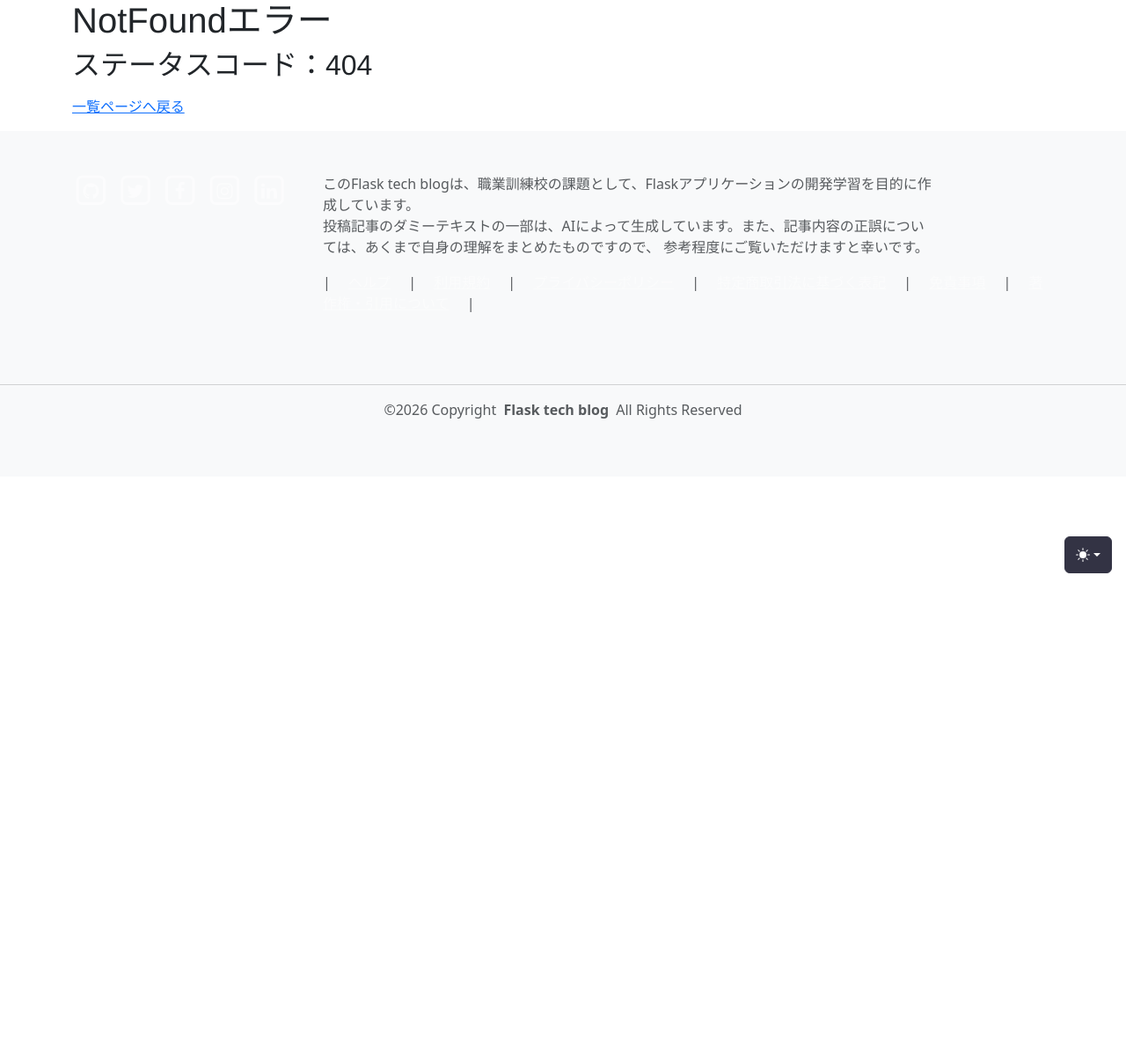
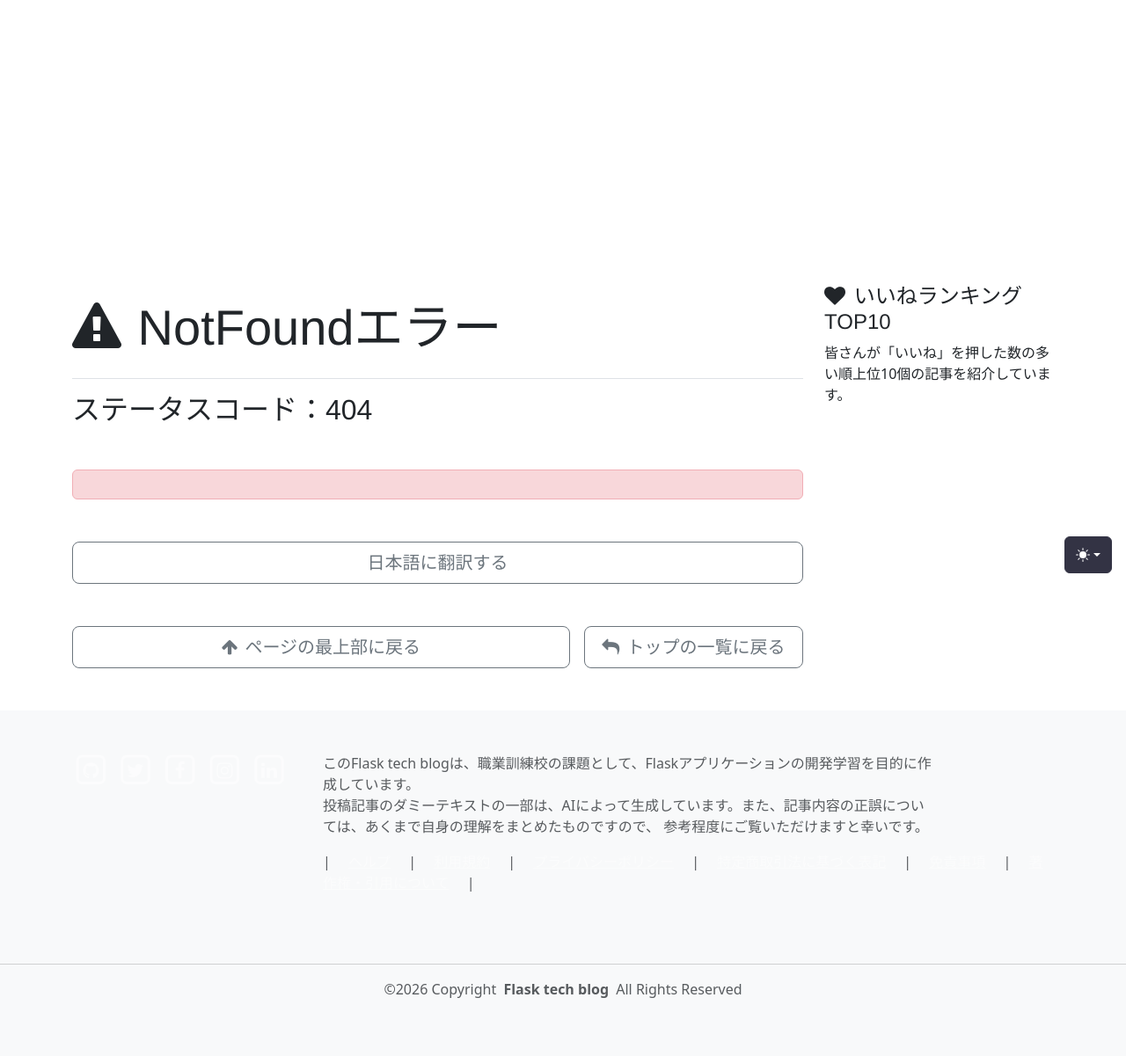
Before and after one commit to arihito/akaska_flask_percial2, a Flask app: template Memo/templates/errors/404.j2 in a window 1280 px wide. Shown: the part 132-1333 px from the top of the page at 88% size. Before the commit the page ends 784 px from the top, so only its background shows below. Run offline with Flask 3, Linux system fonts and the light colour scheme; the template is opened without the code that fills it, so the values that code supplies are empty; some web fonts are replaced.

Commit message:
add: 404page

```diff
--- a/Memo/fixed/views.py
+++ b/Memo/fixed/views.py
@@ -1,6 +1,4 @@
-from flask import Blueprint, render_template, abort
-
-from flask import Blueprint, render_template, request, redirect, url_for
+from flask import Blueprint, render_template, request, redirect, abort, url_for
 from models import db, Memo, Favorite
 from flask_login import current_user
 from sqlalchemy import func
--- a/Memo/templates/errors/404.j2
+++ b/Memo/templates/errors/404.j2
@@ -1,9 +1,70 @@
 {% extends "base.j2" %}
 {% block content %}
-    <h1>NotFoundエラー</h1>
-    <h2>ステータスコード：404</h2>
-    <p>{{ msg }}</p>
-    <p>
-        <a href="{{ url_for('memo.index') }}">一覧ページへ戻る</a>
-    </p>
-{% endblock content %}
+    <style>
+    .article-img {
+        height: 300px;
+        background: url("{{ key_visual | default('/static/images/other/404.png') }}") center / cover no-repeat;
+        filter: grayscale(100%);
+        background-color: #212529;
+        mix-blend-mode:color-dodge;
+    }
+    </style>
+    <div class="mb-4 rounded text-body-emphasis bg-body-secondary article-img"></div>
+    <div class="row">
+        <div class="col-md-9">
+            <h1 class="display-4 my-3 pb-4 border-bottom">
+                <i class="fa fa-exclamation-triangle"></i> NotFoundエラー
+            </h1>
+            <div class="markdown-body">
+                <h2>ステータスコード：404</h2>
+                <h3 id="translate-target" class="alert alert-danger my-5" style="line-height:3rem">{{ msg }}</h3>
+            </div>
+            <div class="d-grid">
+                <button id="translate-btn" class="btn btn-outline-secondary btn-lg w-100">日本語に翻訳する</button>
+            </div>
+            <div class="my-5 d-flex gap-3">
+                <a class="col-8 btn btn-outline-secondary btn-lg flex-grow-1" id="scrollTopBtn"><i class="fa fa-arrow-up" aria-hidden="true"></i> ページの最上部に戻る</a>
+                <a class="col-4 btn btn-outline-secondary btn-lg" style="width:30%" href="{{ url_for('public.public_index') }}"><i class="fa fa-reply"></i> トップの一覧に戻る</a>
+            </div>
+        </div>
+        {% include "public/aside.j2" %}
+    </div>
+    <script>
+    document.getElementById('translate-btn').addEventListener('click', async function() {
+        const targetElement = document.getElementById('translate-target');
+        const originalText = targetElement.innerText;
+        const btn = this;
+
+        // ボタンを無効化して処理中であることを示す
+        btn.disabled = true;
+        btn.innerText = '翻訳中...';
+
+        try {
+            const authKey = 'YOUR_DEEPL_API_KEY'; // ここにご自身のAPIキーを入力
+            const params = new URLSearchParams({
+                auth_key: authKey,
+                text: originalText,
+                target_lang: 'JA'
+            });
+
+            const response = await fetch('https://api-free.deepl.com/v2/translate', {
+                method: 'POST',
+                body: params,
+                headers: { 'Content-Type': 'application/x-www-form-urlencoded' }
+            });
+
+            const data = await response.json();
+
+            if (data.translations && data.translations.length > 0) {
+                // 翻訳テキストに書き換え
+                targetElement.innerText = data.translations[0].text;
+                btn.style.display = 'none'; // 翻訳後はボタンを隠す
+            }
+        } catch (error) {
+            console.error('翻訳エラー:', error);
+            btn.innerText = '翻訳に失敗しました';
+            btn.disabled = false;
+        }
+    });
+    </script>
+{% endblock %}
```
Also changed, not shown: Memo/views.py (+15 -1 lines), Memo/README.md, Memo/static/images/other/404.png (added).
